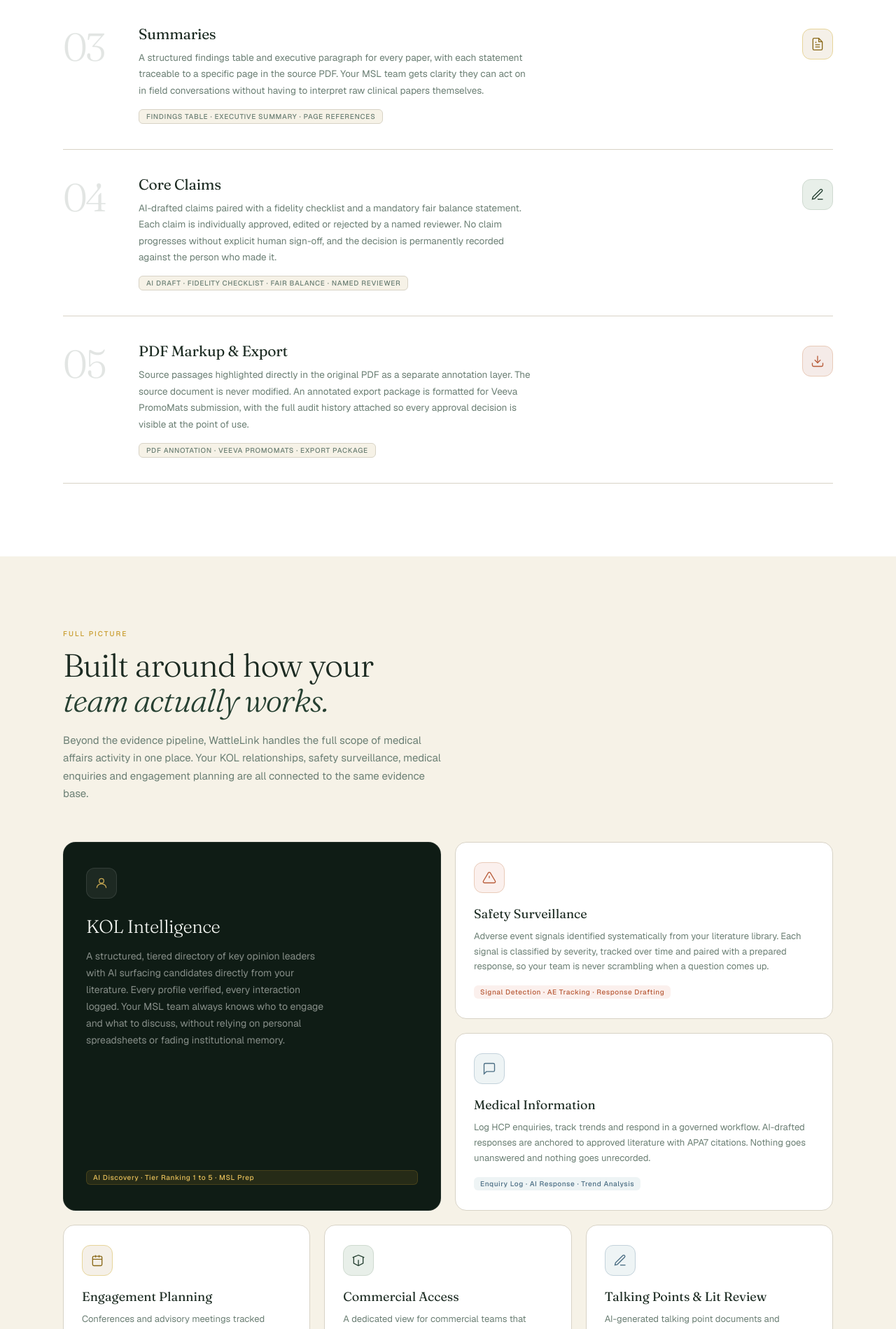
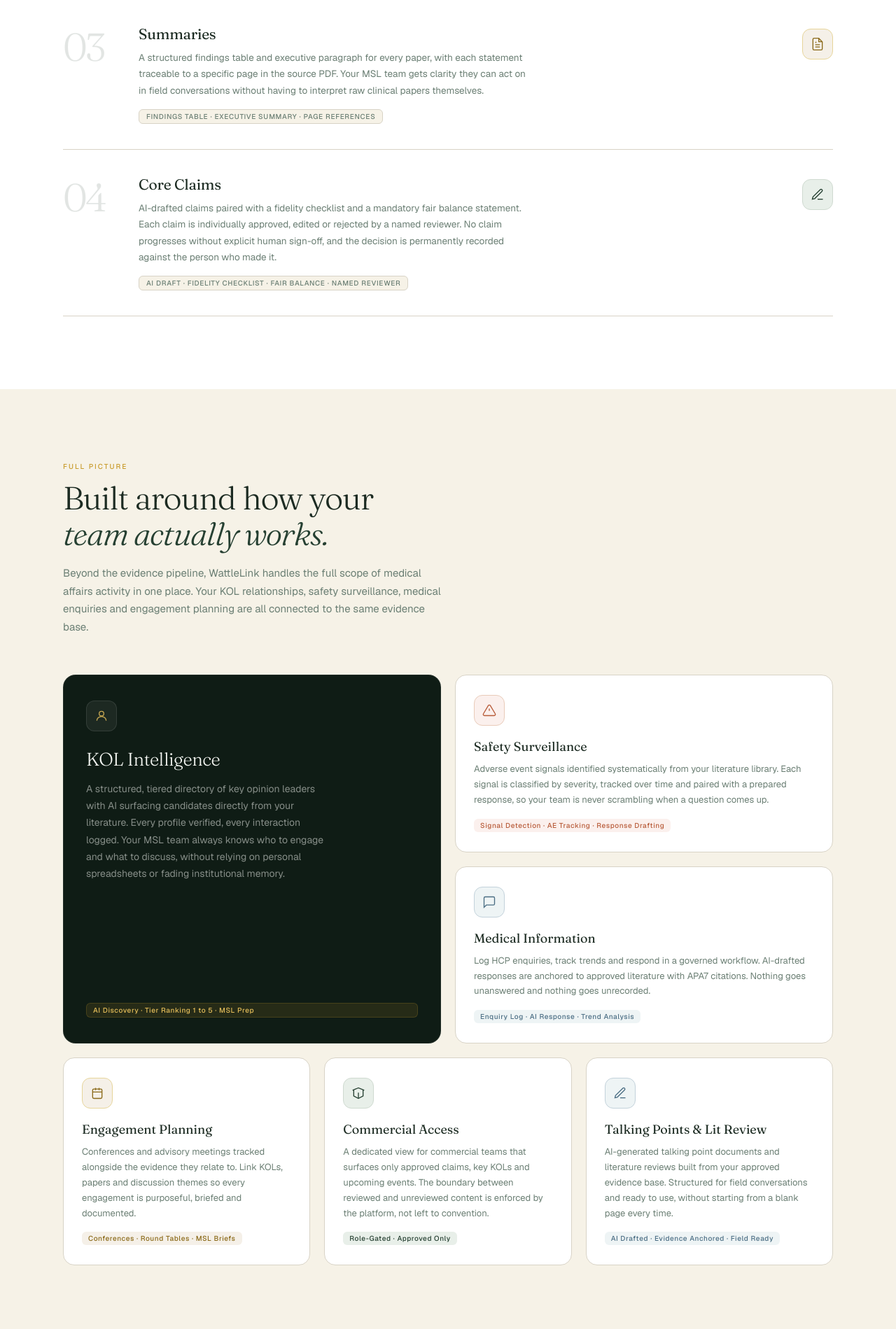
Before and after one commit to chrisbush646-ops/WattleLink, a Django app: page / in a window 1280 px wide. Shown: the part 2320-4219 px from the top of the page at 70% size. Run offline with Django 5.2, Linux system fonts and the light colour scheme; parts of the project's set-up code (start-up, migrations or seed data) failed here and were passed over.

Commit message:
Remove PDF Markup & Export tab and all references site-wide

```diff
--- a/apps/accounts/models.py
+++ b/apps/accounts/models.py
@@ -11,7 +11,6 @@ PLATFORM_MODULES = [
     ("assessment",    "Quality Assessment"),
     ("summaries",     "Summaries"),
     ("claims",        "Core Claims"),
-    ("export",        "PDF Markup & Export"),
     ("safety",        "Safety Signals"),
     ("kol_discovery", "KOL Discovery"),
     ("kol_directory", "Accepted KOLs"),
--- a/config/urls.py
+++ b/config/urls.py
@@ -13,7 +13,6 @@ urlpatterns = [
     path("summaries/", include("apps.summaries.urls")),
     path("claims/", include("apps.claims.urls")),
     path("safety/", include("apps.safety.urls")),
-    path("export/", include("apps.export.urls")),
     path("kol/", include("apps.kol.urls")),
     path("medinfo/", include("apps.medinfo.urls")),
     path("engagement/", include("apps.engagement.urls")),
--- a/templates/marketing/home.html
+++ b/templates/marketing/home.html
@@ -764,11 +764,6 @@
           <span class="step-label active">Core Claims</span>
           <span class="step-badge badge-ai">AI Draft</span>
         </div>
-        <div class="pipeline-step">
-          <div class="step-num step-pending">5</div>
-          <span class="step-label">PDF &amp; Export</span>
-          <span class="step-badge" style="background:rgba(255,255,255,0.04);color:rgba(255,255,255,0.2)">Pending</span>
-        </div>
         <div class="hero-card-mini">
           <div class="mini-stat">
             <div class="mini-stat-n">3</div>
@@ -885,19 +880,6 @@
         </div>
       </div>
 
-      <div class="pipeline-step-row">
-        <div class="step-big-num">05</div>
-        <div class="step-core">
-          <div class="step-title">PDF Markup &amp; Export</div>
-          <p class="step-detail">Source passages highlighted directly in the original PDF as a separate annotation layer. The source document is never modified. An annotated export package is formatted for Veeva PromoMats submission, with the full audit history attached so every approval decision is visible at the point of use.</p>
-          <span class="step-tag">PDF Annotation · Veeva PromoMats · Export Package</span>
-        </div>
-        <div class="step-icon-wrap">
-          <div class="step-icon si-5">
-            <svg width="20" height="20" viewBox="0 0 24 24" fill="none" stroke="#B85C3A" stroke-width="1.6"><path d="M21 15v4a2 2 0 0 1-2 2H5a2 2 0 0 1-2-2v-4"/><polyline points="7 10 12 15 17 10"/><line x1="12" y1="15" x2="12" y2="3"/></svg>
-          </div>
-        </div>
-      </div>
     </div>
   </div>
 </section>
@@ -955,7 +937,7 @@
         </div>
         <h3>Commercial Access</h3>
         <p>A dedicated view for commercial teams that surfaces only approved claims, key KOLs and upcoming events. The boundary between reviewed and unreviewed content is enforced by the platform, not left to convention.</p>
-        <span class="intel-tag" style="background:#E8EFE9;color:#264032">Role-Gated · Approved Only · Veeva Ready</span>
+        <span class="intel-tag" style="background:#E8EFE9;color:#264032">Role-Gated · Approved Only</span>
       </div>
       <div class="intel-card">
         <div class="intel-icon" style="background:#EEF4F5;border:1.5px solid #C3D2DB">
```
Also changed, not shown: templates/base.html (+2 -5 lines), templates/literature/partials/paper_detail.html (+0 -21 lines).
